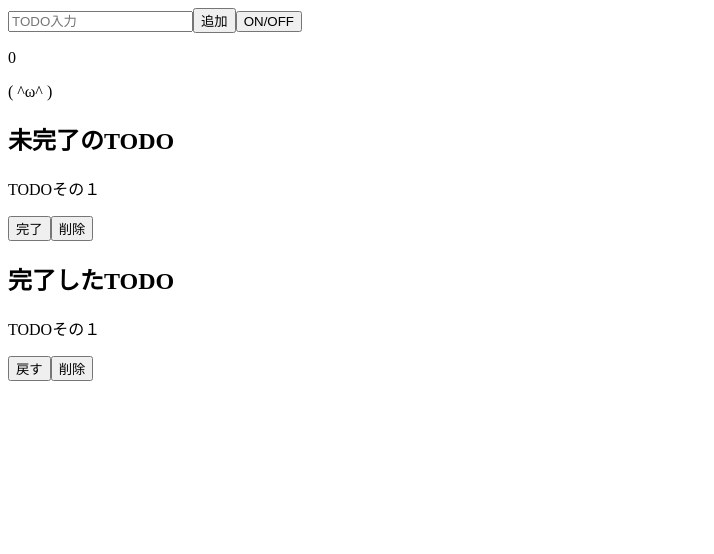
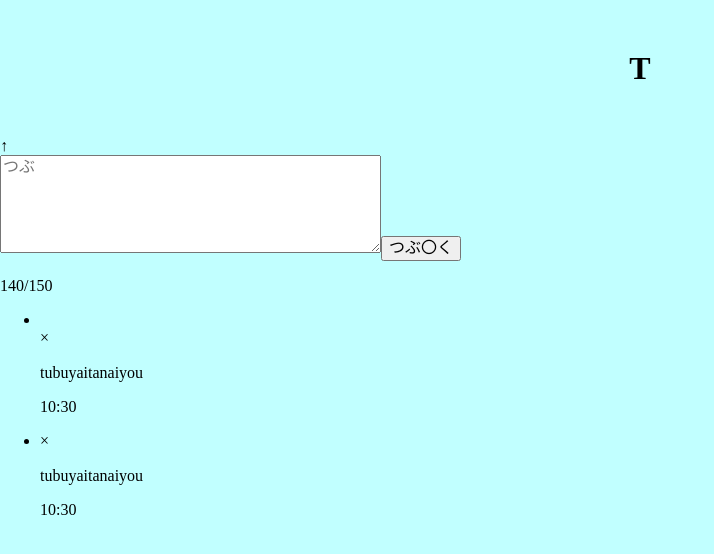
Before and after one commit to takiwaka/ReactPractice1, a React (Create React App) app: page / in a window 1280 px wide. Shown: the top 554 px of the page, without its empty margins (0-714 px from the left). Built offline with nearby package versions, Linux system fonts and the light colour scheme.

Commit message:
html入力中

```diff
--- a/src/App.jsx
+++ b/src/App.jsx
@@ -1,16 +1,50 @@
 import React from "react";
-import Input from "./Components/Input";
-import Incomplete from "./Components/Incomplete";
-import Complete from "./Components/Complete";
 
-const App = () => {
+export const App = () => {
+  const wrapStyle = {
+    backgroundColor: "#c1ffff",
+    minHeight: "100vh"
+  };
+
+  const titleStyle = {
+    margin: "0",
+    padding: "50px",
+    textAlign: "center"
+  };
+
   return (
-    <>
-      <Input />
-      <Incomplete />
-      <Complete />
-    </>
+    <div style={wrapStyle}>
+      <h1 style={titleStyle}>T</h1>
+
+      <div>↑</div>
+
+      <div className="input-area">
+        <textarea
+          placeholder="つぶ"
+          name=""
+          id=""
+          cols="40"
+          rows="5"
+        ></textarea>
+        <button>つぶ〇く</button>
+        <p className="count">140/150</p>
+      </div>
+
+      <div>
+        <ul>
+          <li>
+            <img src="" alt="" />
+            <div className="delete">×</div>
+            <p>tubuyaitanaiyou</p>
+            <p>10:30</p>
+          </li>
+          <li>
+            <div className="delete">×</div>
+            <p>tubuyaitanaiyou</p>
+            <p>10:30</p>
+          </li>
+        </ul>
+      </div>
+    </div>
   );
 };
-
-export default App;
--- a/src/Components/Complete.jsx
+++ /dev/null
@@ -1,15 +0,0 @@
-import React from "react";
-
-const Complete = () => {
-  const onClickButton = () => alert();
-  return (
-    <div>
-      <h2>完了したTODO</h2>
-      <p>TODOその１</p>
-      <button onClick={onClickButton}>戻す</button>
-      <button>削除</button>
-    </div>
-  );
-};
-
-export default Complete;
--- a/src/Components/Incomplete.jsx
+++ /dev/null
@@ -1,14 +0,0 @@
-import React from "react";
-
-const Incomplete = () => {
-  return (
-    <div>
-      <h2>未完了のTODO</h2>
-      <p>TODOその１</p>
-      <button>完了</button>
-      <button>削除</button>
-    </div>
-  );
-};
-
-export default Incomplete;
--- a/src/Components/Input.jsx
+++ /dev/null
@@ -1,37 +0,0 @@
-/* eslint react-hooks/exhaustive-deps: off */
-import React, { useEffect, useState } from "react";
-
-const Input = () => {
-  const [num, setNum] = useState(0);
-  const [faceShow, setFaceshow] = useState(true);
-
-  const onClickButton = () => {
-    setNum(num + 1);
-  };
-
-  const onClickSwich = () => {
-    setFaceshow(!faceShow);
-  };
-
-  useEffect(() => {
-    if (num > 0) {
-      if (num % 3 === 0) {
-        faceShow || setFaceshow(true);
-      } else {
-        faceShow && setFaceshow(false);
-      }
-    }
-  }, [num]);
-
-  return (
-    <div>
-      <input type="text" placeholder="TODO入力" />
-      <button onClick={onClickButton}>追加</button>
-      <button onClick={onClickSwich}>ON/OFF</button>
-      <p>{num}</p>
-      {faceShow && <p>( ^ω^ )</p>}
-    </div>
-  );
-};
-
-export default Input;
--- a/src/index.js
+++ b/src/index.js
@@ -1,11 +1,6 @@
-import { StrictMode } from "react";
+import "./reset.css";
+import React from "react";
 import ReactDOM from "react-dom";
-import App from "./App";
+import { App } from "./App";
 
-const rootElement = document.getElementById("root");
-ReactDOM.render(
-  <StrictMode>
-    <App />
-  </StrictMode>,
-  rootElement
-);
+ReactDOM.render(<App />, document.getElementById("root"));
--- /dev/null
+++ b/src/reset.css
@@ -0,0 +1,351 @@
+/*! normalize.css v8.0.1 | MIT License | github.com/necolas/normalize.css */
+
+/* Document
+   ========================================================================== */
+
+/**
+ * 1. Correct the line height in all browsers.
+ * 2. Prevent adjustments of font size after orientation changes in iOS.
+ */
+
+html {
+  line-height: 1.15; /* 1 */
+  -webkit-text-size-adjust: 100%; /* 2 */
+}
+
+/* Sections
+   ========================================================================== */
+
+/**
+ * Remove the margin in all browsers.
+ */
+
+body {
+  margin: 0;
+}
+
+/**
+ * Render the `main` element consistently in IE.
+ */
+
+main {
+  display: block;
+}
+
+/**
+ * Correct the font size and margin on `h1` elements within `section` and
+ * `article` contexts in Chrome, Firefox, and Safari.
+ */
+
+h1 {
+  font-size: 2em;
+  margin: 0.67em 0;
+}
+
+/* Grouping content
+   ========================================================================== */
+
+/**
+ * 1. Add the correct box sizing in Firefox.
+ * 2. Show the overflow in Edge and IE.
+ */
+
+hr {
+  box-sizing: content-box; /* 1 */
+  height: 0; /* 1 */
+  overflow: visible; /* 2 */
+}
+
+/**
+ * 1. Correct the inheritance and scaling of font size in all browsers.
+ * 2. Correct the odd `em` font sizing in all browsers.
+ */
+
+pre {
+  font-family: monospace, monospace; /* 1 */
+  font-size: 1em; /* 2 */
+}
+
+/* Text-level semantics
+   ========================================================================== */
+
+/**
+ * Remove the gray background on active links in IE 10.
+ */
+
+a {
+  background-color: transparent;
+}
+
+/**
+ * 1. Remove the bottom border in Chrome 57-
+ * 2. Add the correct text decoration in Chrome, Edge, IE, Opera, and Safari.
+ */
+
+abbr[title] {
+  border-bottom: none; /* 1 */
+  text-decoration: underline; /* 2 */
+  text-decoration: underline dotted; /* 2 */
+}
+
+/**
+ * Add the correct font weight in Chrome, Edge, and Safari.
+ */
+
+b,
+strong {
+  font-weight: bolder;
+}
+
+/**
+ * 1. Correct the inheritance and scaling of font size in all browsers.
+ * 2. Correct the odd `em` font sizing in all browsers.
+ */
+
+code,
+kbd,
+samp {
+  font-family: monospace, monospace; /* 1 */
+  font-size: 1em; /* 2 */
+}
+
+/**
+ * Add the correct font size in all browsers.
+ */
+
+small {
+  font-size: 80%;
+}
+
+/**
+ * Prevent `sub` and `sup` elements from affecting the line height in
+ * all browsers.
+ */
+
+sub,
+sup {
+  font-size: 75%;
+  line-height: 0;
+  position: relative;
+  vertical-align: baseline;
+}
+
+sub {
+  bottom: -0.25em;
+}
+
+sup {
+  top: -0.5em;
+}
+
+/* Embedded content
+   ========================================================================== */
+
+/**
+ * Remove the border on images inside links in IE 10.
+ */
+
+img {
+  border-style: none;
+}
+
+/* Forms
+   ========================================================================== */
+
+/**
+ * 1. Change the font styles in all browsers.
+ * 2. Remove the margin in Firefox and Safari.
+ */
+
+button,
+input,
+optgroup,
+select,
+textarea {
+  font-family: inherit; /* 1 */
+  font-size: 100%; /* 1 */
+  line-height: 1.15; /* 1 */
+  margin: 0; /* 2 */
+}
+
+/**
+ * Show the overflow in IE.
+ * 1. Show the overflow in Edge.
+ */
+
+button,
+input {
+  /* 1 */
+  overflow: visible;
+}
+
+/**
+ * Remove the inheritance of text transform in Edge, Firefox, and IE.
+ * 1. Remove the inheritance of text transform in Firefox.
+ */
+
+button,
+select {
+  /* 1 */
+  text-transform: none;
+}
+
+/**
+ * Correct the inability to style clickable types in iOS and Safari.
+ */
+
+button,
+[type="button"],
+[type="reset"],
+[type="submit"] {
+  -webkit-appearance: button;
+}
+
+/**
+ * Remove the inner border and padding in Firefox.
+ */
+
+button::-moz-focus-inner,
+[type="button"]::-moz-focus-inner,
+[type="reset"]::-moz-focus-inner,
+[type="submit"]::-moz-focus-inner {
+  border-style: none;
+  padding: 0;
+}
+
+/**
+ * Restore the focus styles unset by the previous rule.
+ */
+
+button:-moz-focusring,
+[type="button"]:-moz-focusring,
+[type="reset"]:-moz-focusring,
+[type="submit"]:-moz-focusring {
+  outline: 1px dotted ButtonText;
+}
+
+/**
+ * Correct the padding in Firefox.
+ */
+
+fieldset {
+  padding: 0.35em 0.75em 0.625em;
+}
+
+/**
+ * 1. Correct the text wrapping in Edge and IE.
+ * 2. Correct the color inheritance from `fieldset` elements in IE.
+ * 3. Remove the padding so developers are not caught out when they zero out
+ *    `fieldset` elements in all browsers.
+ */
+
+legend {
+  box-sizing: border-box; /* 1 */
+  color: inherit; /* 2 */
+  display: table; /* 1 */
+  max-width: 100%; /* 1 */
+  padding: 0; /* 3 */
+  white-space: normal; /* 1 */
+}
+
+/**
+ * Add the correct vertical alignment in Chrome, Firefox, and Opera.
+ */
+
+progress {
+  vertical-align: baseline;
+}
+
+/**
+ * Remove the default vertical scrollbar in IE 10+.
+ */
+
+textarea {
+  overflow: auto;
+}
+
+/**
+ * 1. Add the correct box sizing in IE 10.
+ * 2. Remove the padding in IE 10.
+ */
+
+[type="checkbox"],
+[type="radio"] {
+  box-sizing: border-box; /* 1 */
+  padding: 0; /* 2 */
+}
+
+/**
+ * Correct the cursor style of increment and decrement buttons in Chrome.
+ */
+
+[type="number"]::-webkit-inner-spin-button,
+[type="number"]::-webkit-outer-spin-button {
+  height: auto;
+}
+
+/**
+ * 1. Correct the odd appearance in Chrome and Safari.
+ * 2. Correct the outline style in Safari.
+ */
+
+[type="search"] {
+  -webkit-appearance: textfield; /* 1 */
+  outline-offset: -2px; /* 2 */
+}
+
+/**
+ * Remove the inner padding in Chrome and Safari on macOS.
+ */
+
+[type="search"]::-webkit-search-decoration {
+  -webkit-appearance: none;
+}
+
+/**
+ * 1. Correct the inability to style clickable types in iOS and Safari.
+ * 2. Change font properties to `inherit` in Safari.
+ */
+
+::-webkit-file-upload-button {
+  -webkit-appearance: button; /* 1 */
+  font: inherit; /* 2 */
+}
+
+/* Interactive
+   ========================================================================== */
+
+/*
+ * Add the correct display in Edge, IE 10+, and Firefox.
+ */
+
+details {
+  display: block;
+}
+
+/*
+ * Add the correct display in all browsers.
+ */
+
+summary {
+  display: list-item;
+}
+
+/* Misc
+   ========================================================================== */
+
+/**
+ * Add the correct display in IE 10+.
+ */
+
+template {
+  display: none;
+}
+
+/**
+ * Add the correct display in IE 10.
+ */
+
+[hidden] {
+  display: none;
+}
```
Also changed, not shown: src/Components/Timeline.jsx (added).
